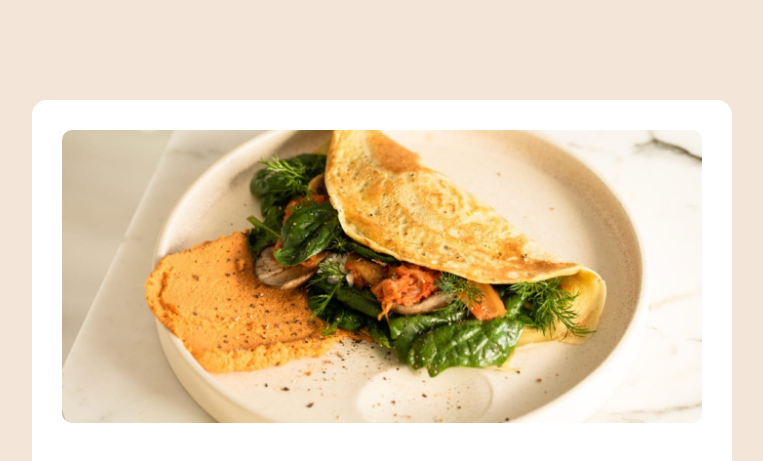
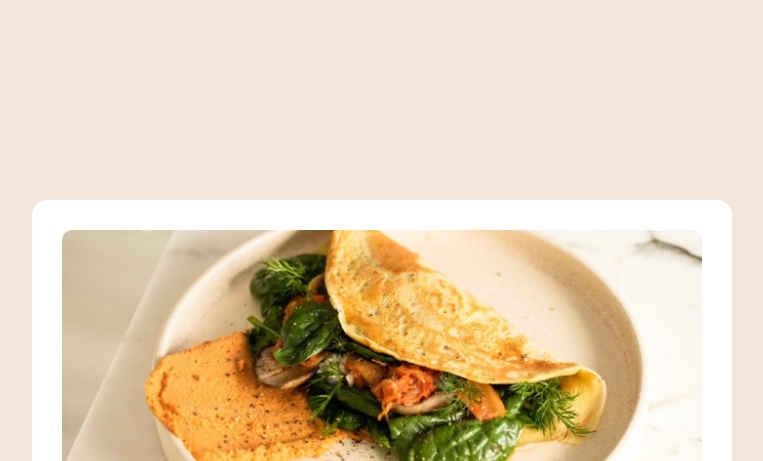
Before and after one commit to AsmaMxhd/Recipe_Page, a plain HTML site: page index.html in a window 1280 px wide. Shown: the top 461 px of the page, without its empty margins (258-1021 px from the left). Drawn offline with Linux system fonts and the light colour scheme.

Commit message:
Update style.css

```diff
--- a/style.css
+++ b/style.css
@@ -11,7 +11,7 @@ body {
   align-items: center;
   justify-content: center;
   min-height: 100vh;
-  padding: 100px 50px;
+  padding: 200px 50px;
 }
 .container {
   width: 100%;
```
